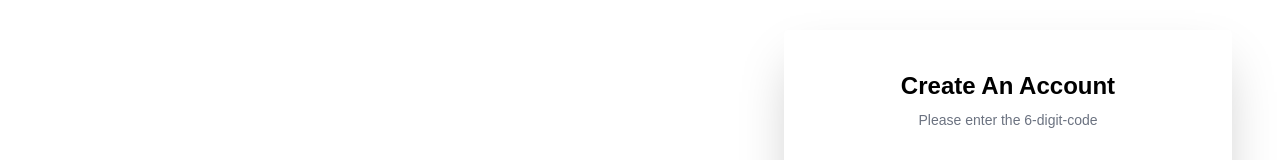
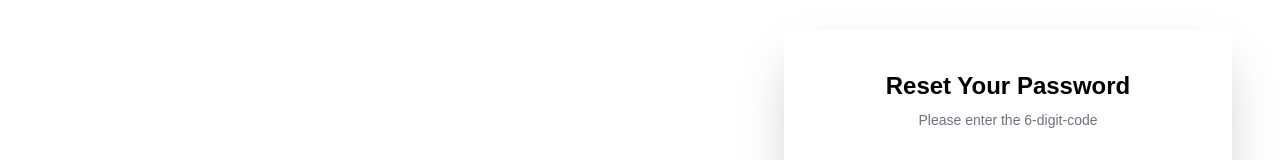
Before and after one commit to yukichew/bus-ticketing-system, a React (Create React App) app in the folder client/: page /otp-verification in a window 1280 px wide. Shown: the part 146-306 px from the top of the page. Built offline with nearby package versions, Linux system fonts and the light colour scheme.

Commit message:
Add parameters to move to next screen

```diff
--- a/client/src/screens/Login.js
+++ b/client/src/screens/Login.js
@@ -59,7 +59,8 @@ const Login = () => {
 
                             <div className="font-poppins text-left">
                                 <Link
-                                    to='/otp-verification'
+                                    to="/otp-verification"
+                                    state={{ source: 'forgot-password' }}
                                     className='text-sm hover:text-primary text-gray-500 underline transition duration-200'
                                 >
                                     Forgot Password?
--- a/client/src/screens/OTPVerification.js
+++ b/client/src/screens/OTPVerification.js
@@ -1,26 +1,34 @@
-import React, {useState} from 'react';
-import { Link, useNavigate } from 'react-router-dom';
+import React from 'react';
+import { useNavigate, useLocation } from 'react-router-dom';
 import { CiLock } from "react-icons/ci";
 import Navbar from '../components/navbar/Navbar';
 import CustomButton from '../components/common/CustomButton';
 import TextField from '../components/common/TextField';
 
 const OTPVerification = () => {
+    const location = useLocation();
     const navigate = useNavigate();
 
-    const verifyOTP= () => {
-        navigate('/create-account');
-    }
+    const { source } = location.state || {};
+
+    const verifyOTP = () => {
+        console.log("Source:", source);
+
+        if (source === 'register') {
+            navigate('/create-account');
+        } else if (source === 'forgot-password') {
+            navigate('/reset-password');
+        }
+    };
 
     return (
         <div>
             <Navbar />
-
             <div className="flex justify-center items-center px-4 py-24">
                 <div className="w-full max-w-lg xl:px-8 xl:w-5/12 ml-auto mr-0">
                     <div className="bg-white rounded shadow-2xl p-7 sm:p-10">
                         <h3 className="font-poppins mb-4 text-xl font-semibold sm:text-center sm:mb-2 sm:text-2xl">
-                            Create An Account
+                            {source === 'register' ? 'Create An Account' : 'Reset Your Password'}
                         </h3>
                         <div className="font-poppins text-center text-sm text-gray-500 w-4/5 mx-auto">
                             Please enter the 6-digit-code
@@ -42,7 +50,7 @@ const OTPVerification = () => {
                             <div className="mt-10">
                                 <CustomButton
                                     title={'Verify OTP'}
-                                    onClick={verifyOTP}
+                                    onClick={verifyOTP} // Call the verifyOTP function on button click
                                 />
                             </div>
                         </form>
--- a/client/src/screens/Register.js
+++ b/client/src/screens/Register.js
@@ -9,7 +9,7 @@ const Register = () => {
     const navigate = useNavigate();
 
     const getOTPVerification = () => {
-        navigate('/otp-verification');
+        navigate('/otp-verification', { state: { source: 'register' } });
     }
 
     return (
```
